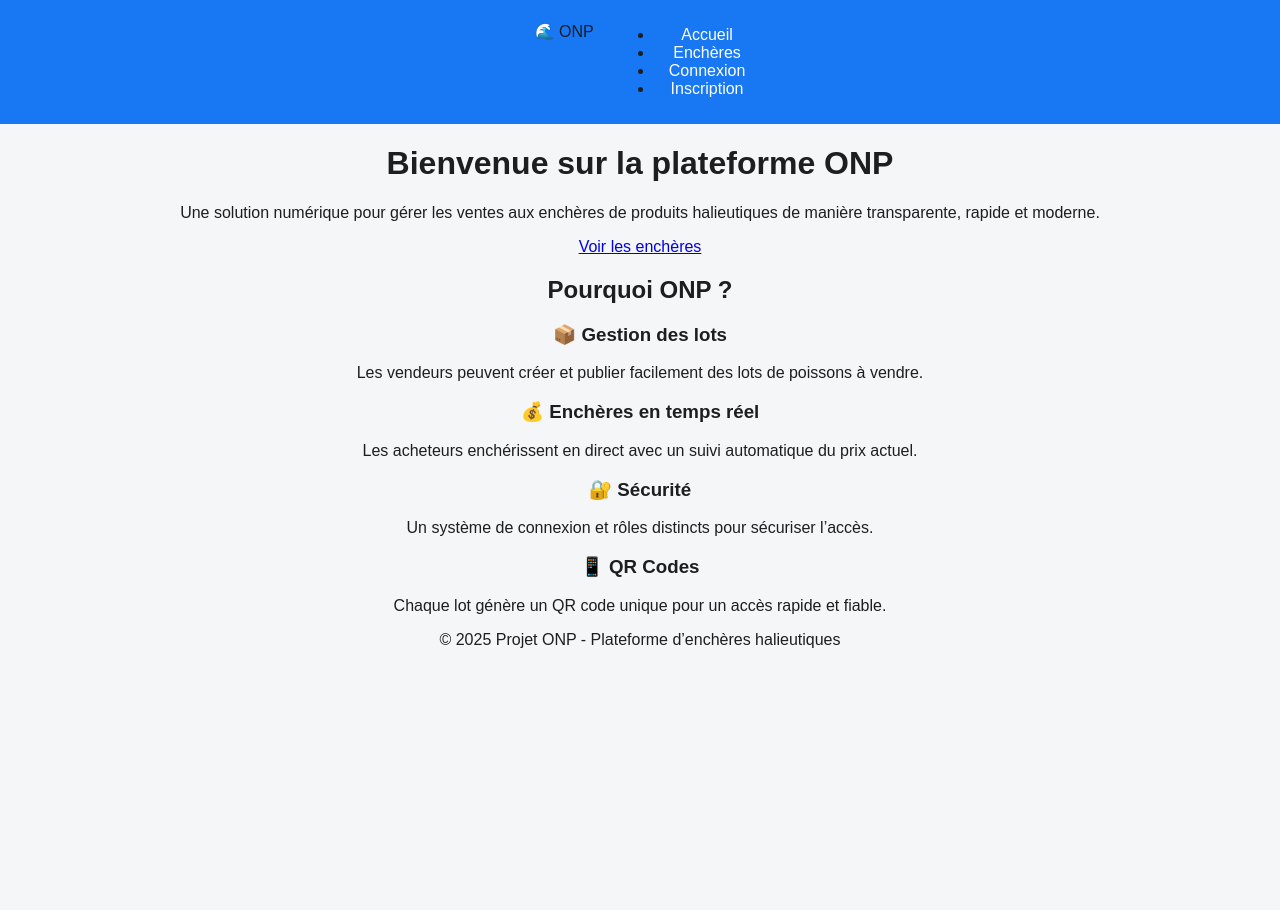
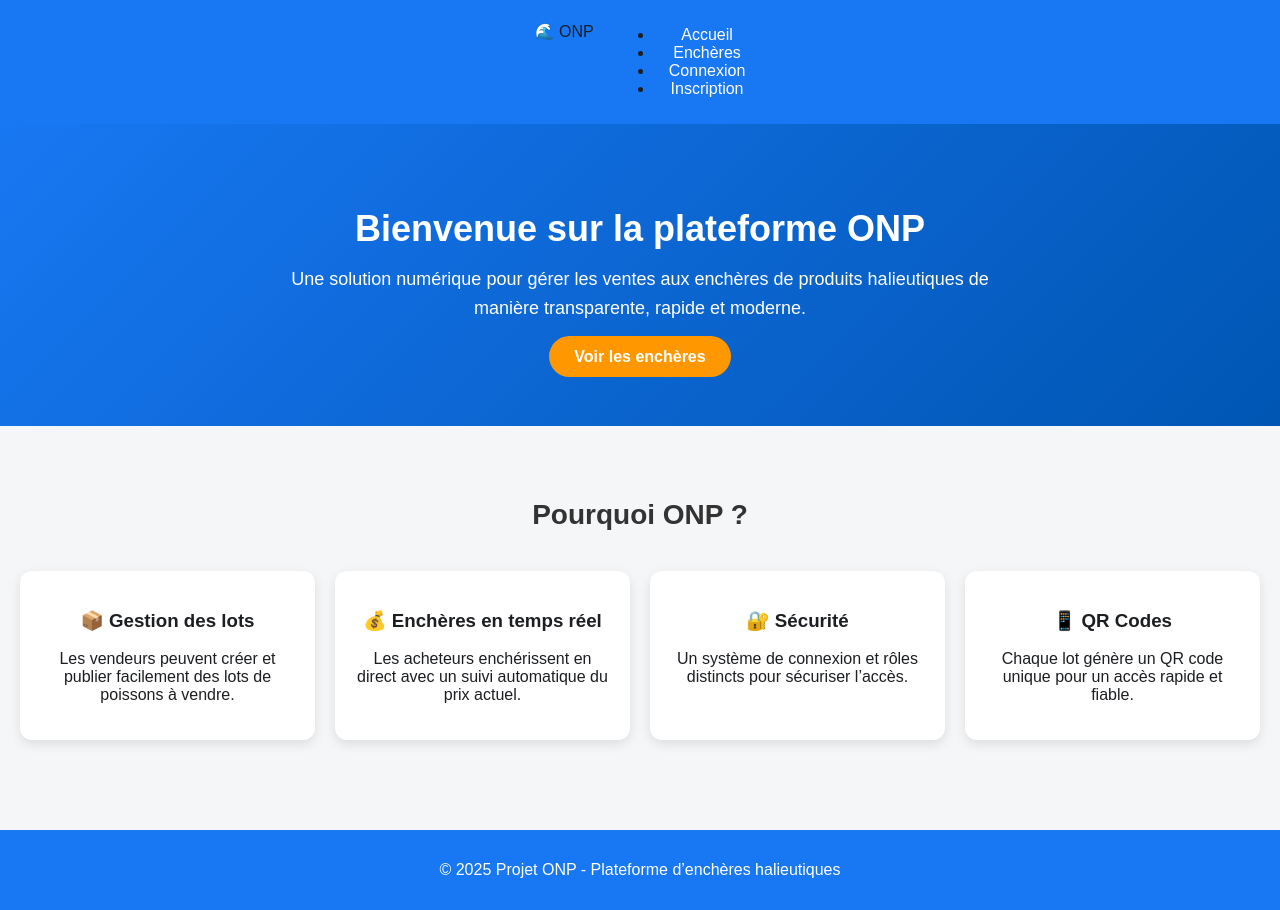
Before and after one commit to hadil-mes/projet_onp, a Flask app: page / in a window 1280 px wide. Before the commit the page ends 648 px from the top, so only its background shows below. Run offline with Flask 3, Linux system fonts and the light colour scheme.

Commit message:
Amélioration page d'accueil et style

```diff
--- a/static/style.css
+++ b/static/style.css
@@ -393,3 +393,76 @@ form button:hover {
     text-decoration: none;
     font-size: 16px;
 }
+/* Hero */
+.hero {
+    background: linear-gradient(135deg, #1877f2, #0056b3);
+    color: white;
+    text-align: center;
+    padding: 60px 20px;
+}
+
+.hero h1 {
+    font-size: 36px;
+    margin-bottom: 15px;
+}
+
+.hero p {
+    font-size: 18px;
+    max-width: 700px;
+    margin: 0 auto 25px;
+    line-height: 1.6;
+}
+
+.btn-primary {
+    background: #ff9800;
+    color: white;
+    padding: 12px 25px;
+    border-radius: 25px;
+    text-decoration: none;
+    font-weight: bold;
+    transition: background 0.3s;
+}
+
+.btn-primary:hover {
+    background: #e68900;
+}
+
+/* Features */
+.features {
+    padding: 50px 20px;
+    background: #f5f6f7;
+    text-align: center;
+}
+
+.features h2 {
+    font-size: 28px;
+    margin-bottom: 40px;
+    color: #333;
+}
+
+.feature-grid {
+    display: grid;
+    grid-template-columns: repeat(auto-fit, minmax(250px, 1fr));
+    gap: 20px;
+}
+
+.feature {
+    background: white;
+    padding: 20px;
+    border-radius: 12px;
+    box-shadow: 0 4px 12px rgba(0,0,0,0.1);
+    transition: transform 0.2s;
+}
+
+.feature:hover {
+    transform: translateY(-5px);
+}
+
+/* Footer */
+footer {
+    background: #1877f2;
+    color: white;
+    text-align: center;
+    padding: 15px;
+    margin-top: 40px;
+}
```
